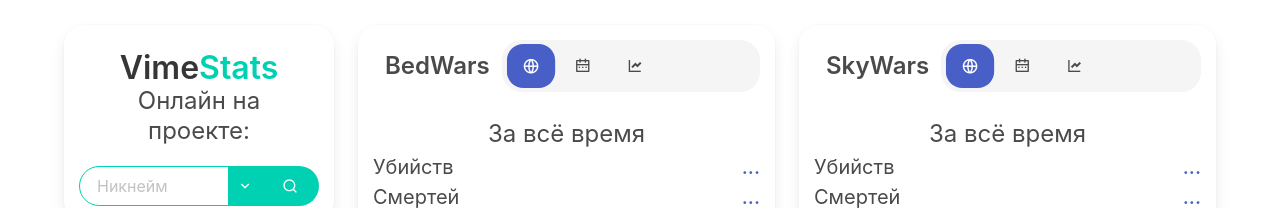
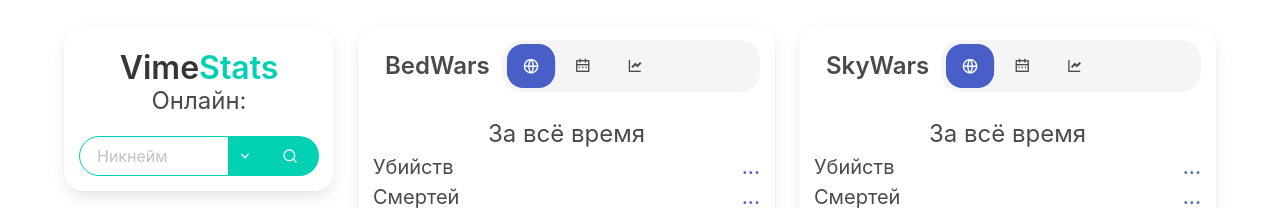
Before and after one commit to vimestats/vimestats.github.io, a plain HTML site: page index.html in a window 1280 px wide. Shown: the top 208 px of the page. Drawn offline with nearby package versions, Linux system fonts and the light colour scheme; no server answers.

Commit message:
Update index.html

```diff
--- a/index.html
+++ b/index.html
@@ -21,7 +21,7 @@
               <article class="tile is-child">
                 <div class="box head">
                   <div class="hero-body hero-panel">
-                  <h1 class="title is-3 has-text-centered">Vime<span class="is-2 has-text-primary">Stats</span><p class="subtitle is-4">Онлайн на проекте: <span class="has-text-primary" id="online"></span></p>
+                  <h1 class="title is-3 has-text-centered">Vime<span class="is-2 has-text-primary">Stats</span><p class="subtitle is-4">Онлайн: <span class="has-text-primary" id="online"></span></p>
                   </h1>
                   </div>
                   <div class="level-item menu">
```
